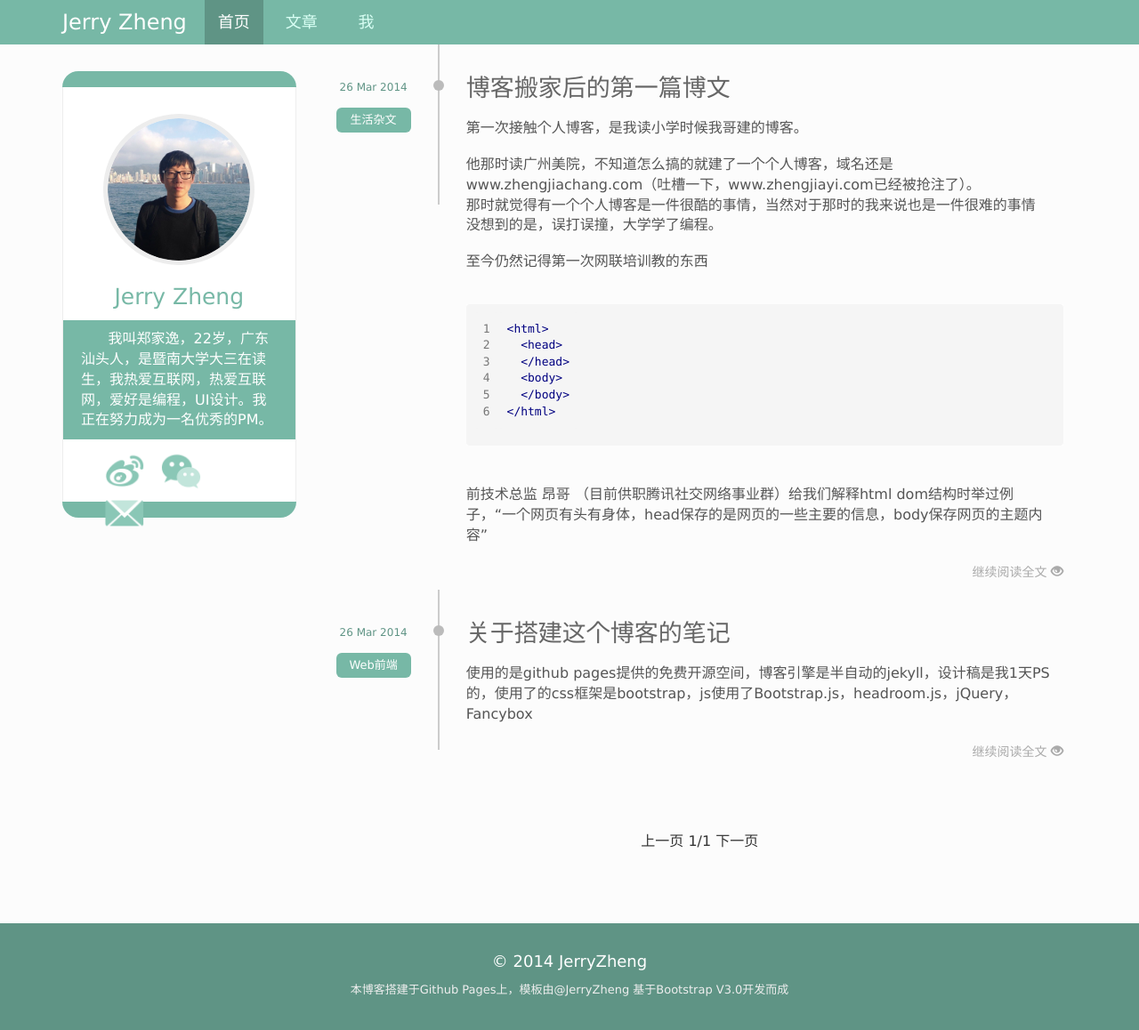
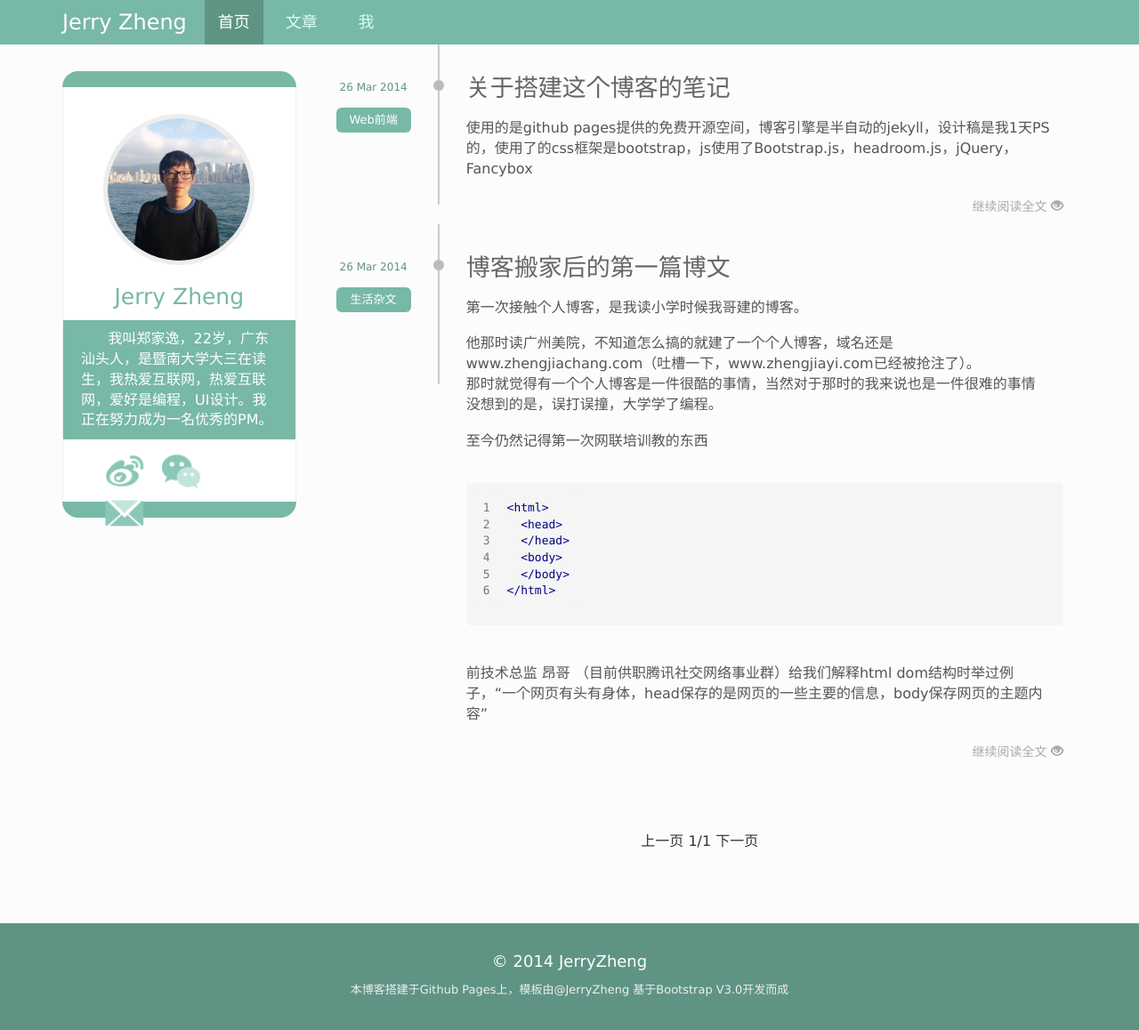
Before and after one commit to PMJerryZheng/myblog, a Jekyll site: the page built from index.html, in a window 1280 px wide and 1158 px high. Shown: the whole window at 89% size. Built offline with Jekyll 4.4.1, drawn with Linux system fonts in a browser that asks for light colours; nearby versions of some CDN libraries; the list of posts is cut into pages by our own code.

Commit message:
change 34

```diff
--- a/index.html
+++ b/index.html
@@ -51,7 +51,7 @@
         </div>
       </div>
       <div class="col-md-9" >
-        {% for post in paginator.posts %}
+        {% for post in paginator.posts reversed %}
         <div class="row article">
           <div class="time col-md-2" >{{ post.date | date_to_string }}<div class="point"></div>
           <div class="category">{{ post.category }}</div></div>
--- a/list.html
+++ b/list.html
@@ -31,7 +31,7 @@
       <div class="row" >
         <div class="col-md-10 col-md-offset-1 article-box" >
         	<div class="row list-name"><span style="color:#5f9485;">所有</span>类别下的文章</div>
-          {% for post in site.posts %}
+          {% for post in site.posts reversed %}
           <div class="row article"><a class="list-belong">{{ post.category }}</a><a class="list-line" href="{{ post.url }}">{{ post.title }}</a><span class="list-time">{{ post.date | date_to_string }}</span>
           </div>
           {% endfor %}
```
Also changed, not shown: 2 other files.
